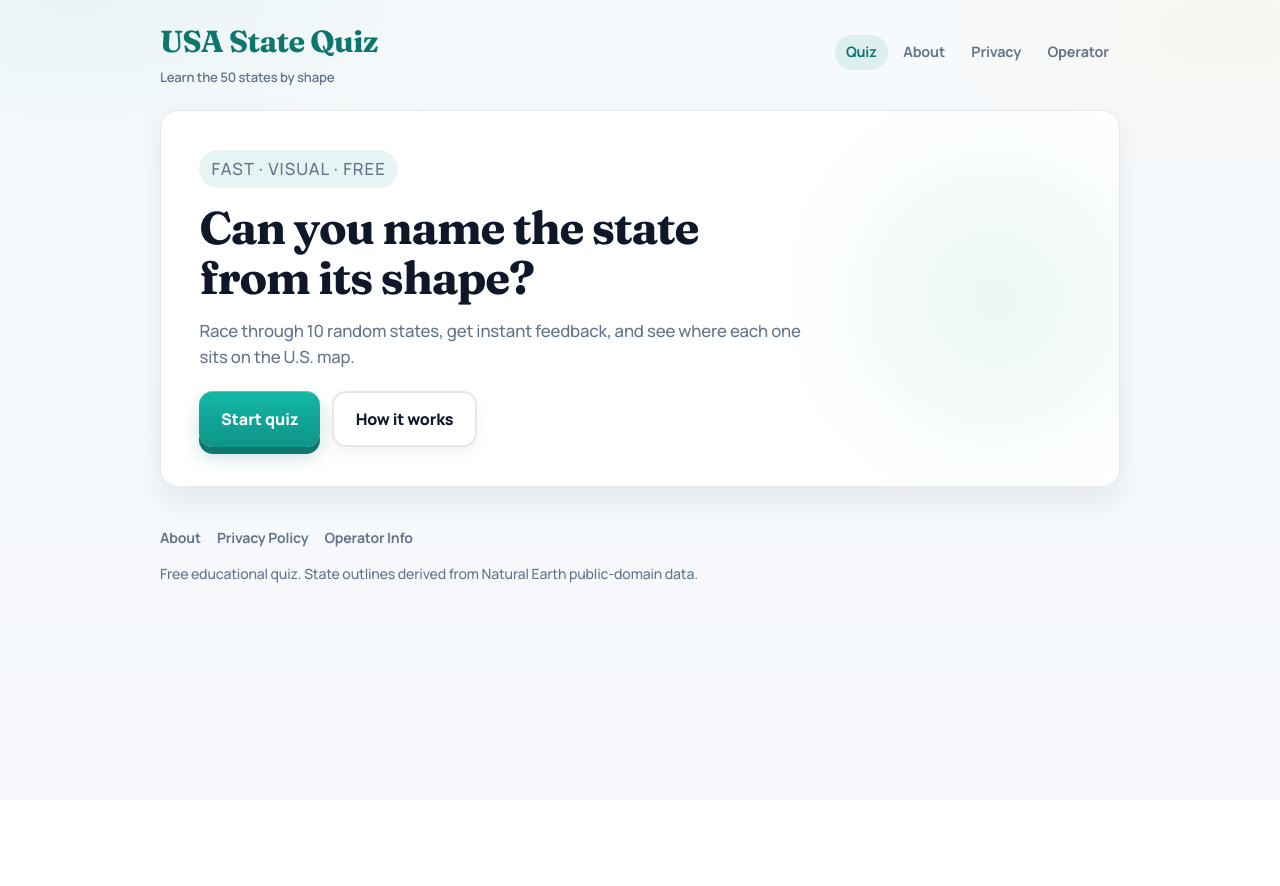
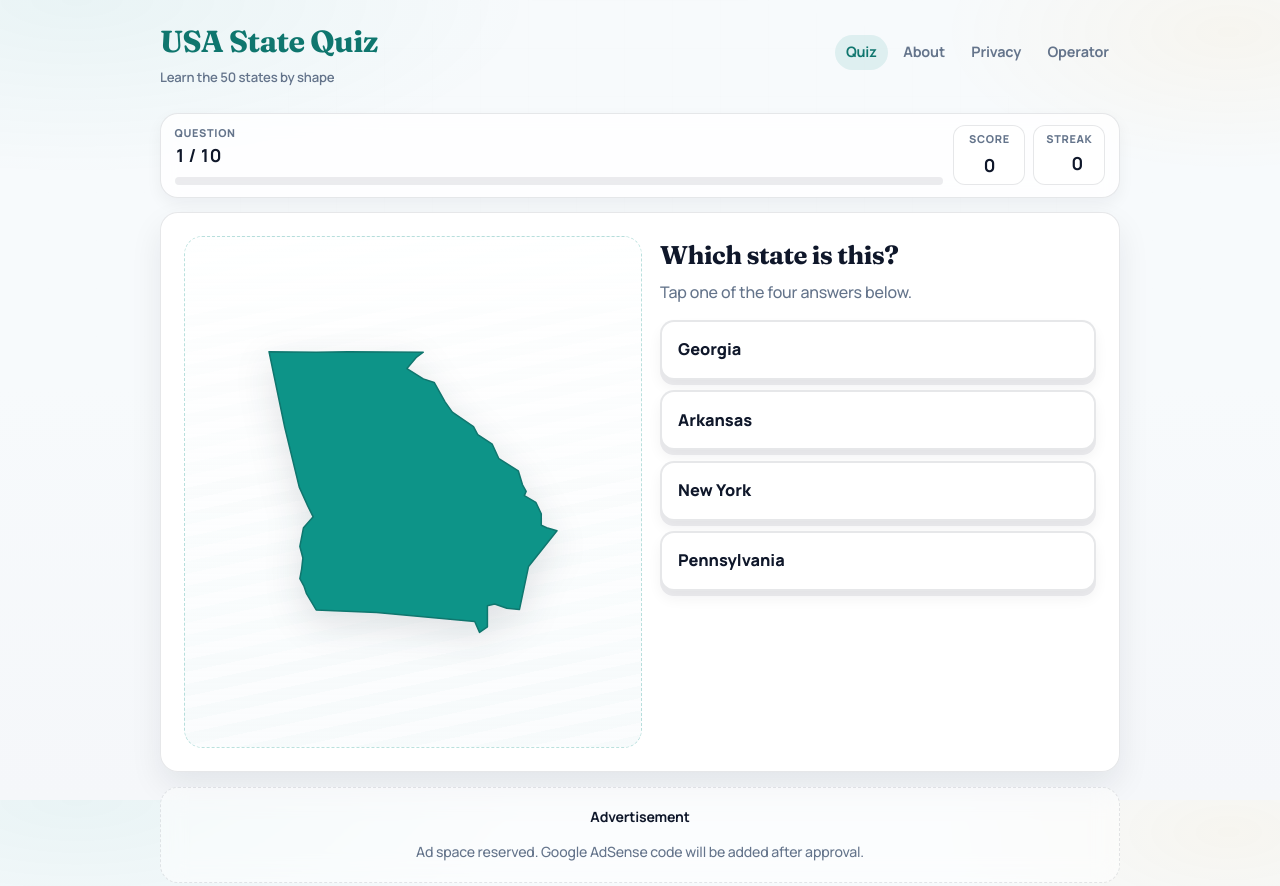
Before and after one commit to gappo1026/usa_state_quiz, a plain HTML site: page index.html in a window 1280 px wide. Shown: the top 886 px of the page. Before the commit the page ends 800 px from the top, so only its background shows below. Drawn offline with Linux system fonts and the light colour scheme.

Commit message:
Skip the title screen and open the quiz immediately.
Co-authored-by: Cursor <cursoragent@cursor.com>

```diff
--- a/index.html
+++ b/index.html
@@ -47,20 +47,7 @@
     </header>
 
     <main id="main" class="page">
-      <section id="start-screen" class="hero-panel" aria-labelledby="hero-title">
-        <p class="eyebrow">Fast · Visual · Free</p>
-        <h1 id="hero-title">Can you name the state from its shape?</h1>
-        <p>
-          Race through 10 random states, get instant feedback, and see where each one sits on the
-          U.S. map.
-        </p>
-        <div class="cta-row">
-          <button id="start-btn" class="btn btn-primary" type="button">Start quiz</button>
-          <a class="btn btn-secondary" href="./about.html">How it works</a>
-        </div>
-      </section>
-
-      <section id="quiz-screen" class="quiz-shell hidden" aria-live="polite">
+      <section id="quiz-screen" class="quiz-shell" aria-live="polite">
         <div class="hud" role="group" aria-label="Quiz progress">
           <div class="hud-main">
             <div class="hud-item hud-item--question">
--- a/js/quiz.js
+++ b/js/quiz.js
@@ -5,10 +5,8 @@
   var CHOICES_PER_QUESTION = 4;
   var MORPH_MS = 800;
 
-  var startScreen = document.getElementById("start-screen");
   var quizScreen = document.getElementById("quiz-screen");
   var resultScreen = document.getElementById("result-screen");
-  var startBtn = document.getElementById("start-btn");
   var nextBtn = document.getElementById("next-btn");
   var nextWrap = document.getElementById("next-wrap");
   var retryBtn = document.getElementById("retry-btn");
@@ -525,7 +523,6 @@
   }
 
   function showScreen(screen) {
-    startScreen.classList.add("hidden");
     quizScreen.classList.add("hidden");
     resultScreen.classList.add("hidden");
     screen.classList.remove("hidden");
@@ -914,16 +911,17 @@
 
   function init() {
     if (states.length !== 50) {
-      startBtn.disabled = true;
-      startBtn.textContent = "State data failed to load";
       console.error("Expected 50 states, found", states.length);
+      if (quizScreen) {
+        quizScreen.innerHTML =
+          '<p class="note" role="alert">State data failed to load. Please refresh the page.</p>';
+      }
       return;
     }
     if (!usMap || usMap.paths.length !== 50) {
       console.warn("US_MAP missing or incomplete; locator map may be unavailable.");
     }
 
-    startBtn.addEventListener("click", startQuiz);
     nextBtn.addEventListener("click", goNext);
     retryBtn.addEventListener("click", startQuiz);
     shareBtn.addEventListener("click", function () {
@@ -932,6 +930,8 @@
     copyBtn.addEventListener("click", function () {
       copyScore();
     });
+
+    startQuiz();
   }
 
   if (document.readyState === "loading") {
```
